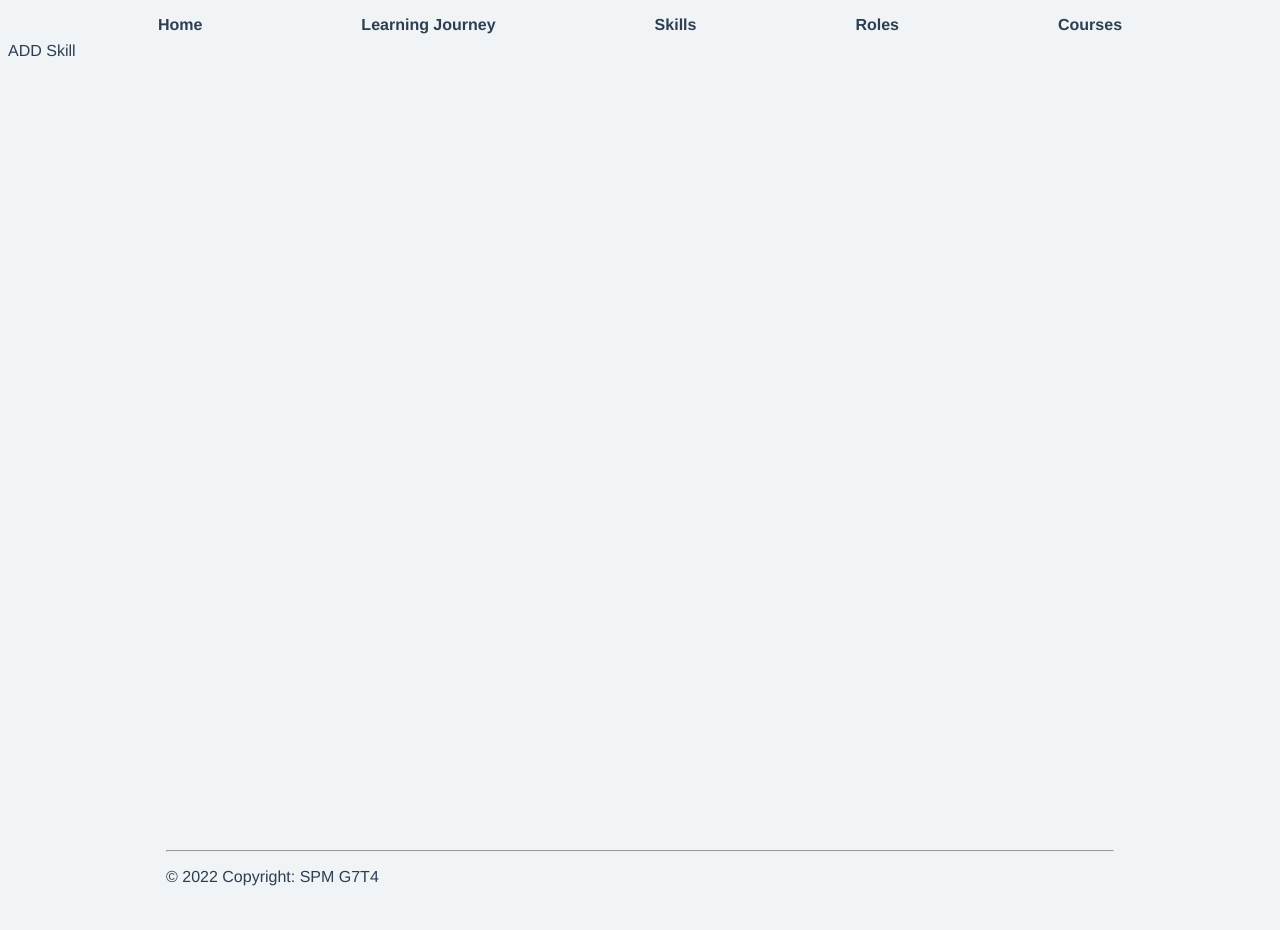
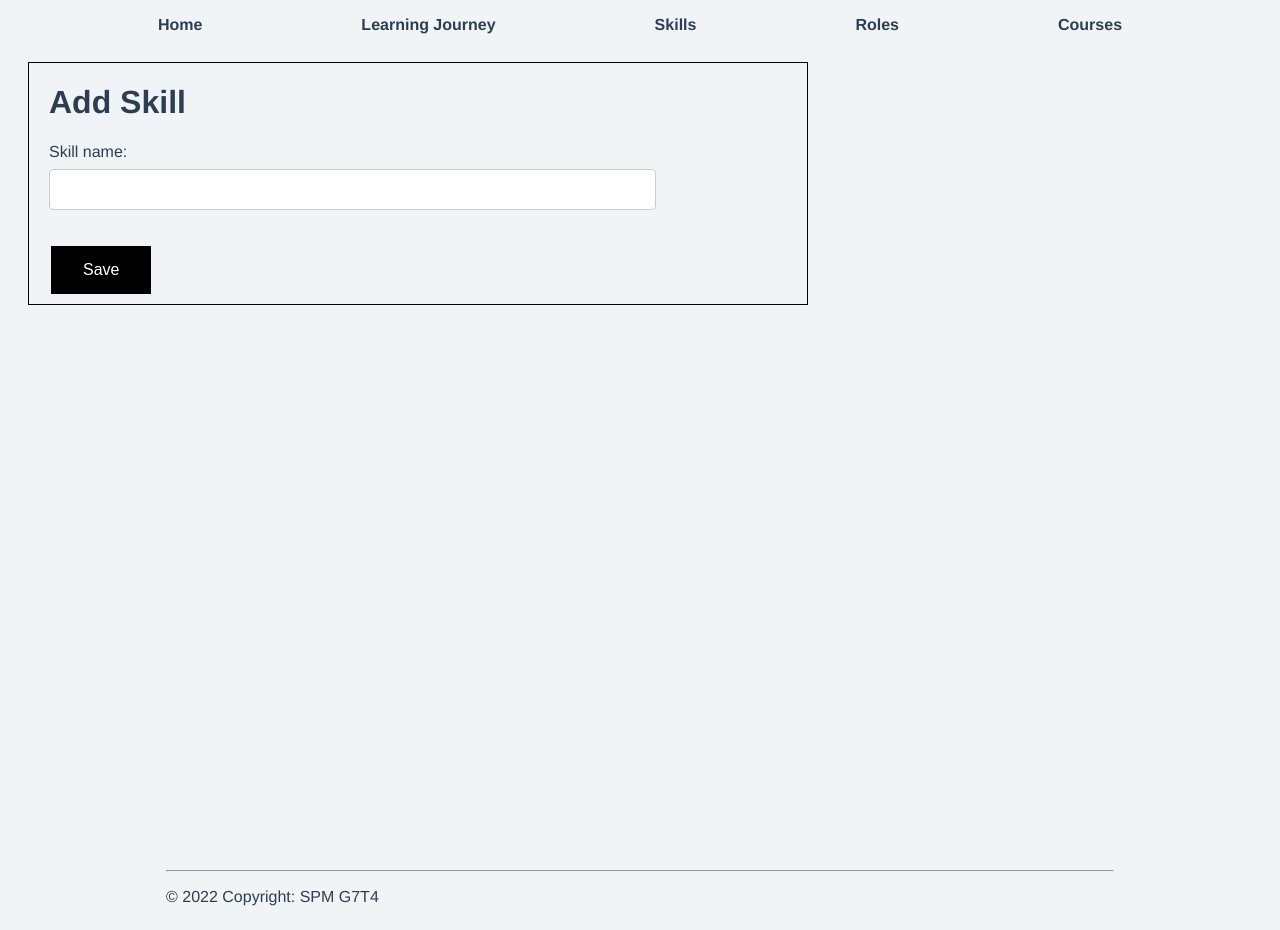
Before and after one commit to minthukha99/spmg7t4, a Vue app: page /#/AddSkill in a window 1280 px wide. Built offline with nearby package versions, Linux system fonts and the light colour scheme.

Commit message:
Add button for skills+roles

```diff
--- a/src/components/AddSkill.vue
+++ b/src/components/AddSkill.vue
@@ -1,5 +1,17 @@
 <template>
-    ADD Skill
+    <div class="form">
+        <h1>Add Skill</h1>
+        <form>
+            <label for="skillName">Skill name:</label><br>
+            <input type="text" id="skillName" name="skillName"><br>
+            <br>
+
+
+            <input type="submit" value="Save">
+
+        </form>
+    </div>
+
 </template>
 
 <script>
@@ -10,5 +22,34 @@ export default {
 
 <!-- Add "scoped" attribute to limit CSS to this component only -->
 <style scoped>
+.form {
+    margin: 20px;
+    width: 60%;
+    padding-left: 20px;
+    border: 1px solid black;
+}
 
+input[type=text],
+select {
+    width: 80%;
+    padding: 12px 12px;
+    margin: 8px 0;
+    display: inline-block;
+    border: 1px solid #ccc;
+    border-radius: 4px;
+    box-sizing: border-box;
+}
+
+input[type=submit] {
+    background-color: #000;
+    color: white;
+    border: none;
+    padding: 15px 32px;
+    text-align: center;
+    text-decoration: none;
+    display: inline-block;
+    font-size: 16px;
+    margin: 10px 2px;
+    cursor: pointer;
+}
 </style>
--- a/src/components/AddCourse.vue
+++ b/src/components/AssignSkillstoCourse.vue
@@ -1,10 +1,10 @@
 <template>
-    ADD COURSE
+    Assign skills to course
 </template>
 
 <script>
 export default {
-    name: 'Add Course',
+    name: 'Assign Skills to Course',
 }
 </script>
 
--- a/src/components/Course.vue
+++ b/src/components/Course.vue
@@ -8,7 +8,7 @@
         <c-col>
           <div class="d-flex">
             <button type="button" style="float:right">
-              <router-link to="/AddCourse">+ Add course</router-link>
+              <router-link to="/AssignSkillstoCourse">+ Assign Skills (this should be inside table</router-link>
             </button>
           </div>
         </c-col>
@@ -20,6 +20,7 @@
               <th scope="col">Index</th>
               <th scope="col">Course Name</th>
               <th scope="col">Skills</th>
+              <th scope="col">Status</th>
               <th scope="col">Action 1</th>
               <th scope="col">Action 2</th>
               <th scope="col">Action 3</th>
@@ -30,6 +31,7 @@
               <td scope="row" data-label="Index">1.</td>
               <td scope="row" data-label="Name"><strong>Course123</strong></td>
               <td scope="row" data-label="Skills">Teamwork, Project Management123</td>
+              <td scope="row" data-label="Status">Active/Deactive</td>
               <td scope="row" data-label="Action 1"><a href="#">Edit</a></td>
               <td scope="row" data-label="Action 2"><a href="#">Activate</a></td>
               <td scope="row" data-label="Action 3"><a href="#">Deactivate</a></td>
--- a/src/components/Role.vue
+++ b/src/components/Role.vue
@@ -20,6 +20,7 @@
               <th scope="col">Index</th>
               <th scope="col">Role Name</th>
               <th scope="col">Skills needed</th>
+              <th scope="col">Status</th>
               <th scope="col">Action 1</th>
               <th scope="col">Action 2</th>
               <th scope="col">Action 3</th>
@@ -30,6 +31,7 @@
               <td scope="row" data-label="Index">1.</td>
               <td scope="row" data-label="Name"><strong>Role123</strong></td>
               <td scope="row" data-label="Skills">Teamwork, Project Management123</td>
+              <td scope="row" data-label="Status">Active/Deactive</td>
               <td scope="row" data-label="Action 1"><a href="#">Edit</a></td>
               <td scope="row" data-label="Action 2"><a href="#">Activate</a></td>
               <td scope="row" data-label="Action 3"><a href="#">Deactivate</a></td>
--- a/src/components/Skill.vue
+++ b/src/components/Skill.vue
@@ -19,6 +19,7 @@
             <tr>
               <th scope="col">Index</th>
               <th scope="col">Skill Name</th>
+              <th scope="col">Status</th>
               <th scope="col">Action 1</th>
               <th scope="col">Action 2</th>
               <th scope="col">Action 3</th>
@@ -28,6 +29,7 @@
             <tr>
             <td scope="row" data-label="Index">1.</td>
             <td scope="row" data-label="Name"><strong>Skill123</strong></td>
+            <td scope="row" data-label="Status">Active/Deactive</td>
             <td scope="row" data-label="Action 1"><a href="#">Edit</a></td>
             <td scope="row" data-label="Action 2"><a href="#">Activate</a></td>
             <td scope="row" data-label="Action 3"><a href="#">Deactivate</a></td>
--- a/src/router/index.js
+++ b/src/router/index.js
@@ -4,7 +4,7 @@ import Courses from "@/components/Course.vue";
 import Skills from "@/components/Skill.vue";
 import LearningJourney from "@/components/LearningJourney.vue";
 import Roles from "@/components/Role.vue";
-import AddCourse from "@/components/AddCourse.vue";
+import AssignSkillstoCourse from "@/components/AssignSkillstoCourse.vue";
 import AddSkill from "@/components/AddSkill.vue";
 import AddRole from "@/components/AddRole.vue";
 
@@ -50,9 +50,9 @@ const routes = [
     },
   },
   {
-    path: "/AddCourse",
-    name: "Add Course",
-    component: AddCourse,
+    path: "/AssignSkillstoCourse",
+    name: "Assign Skills to Course",
+    component: AssignSkillstoCourse,
     meta: {
       visible: true,
     },
```
